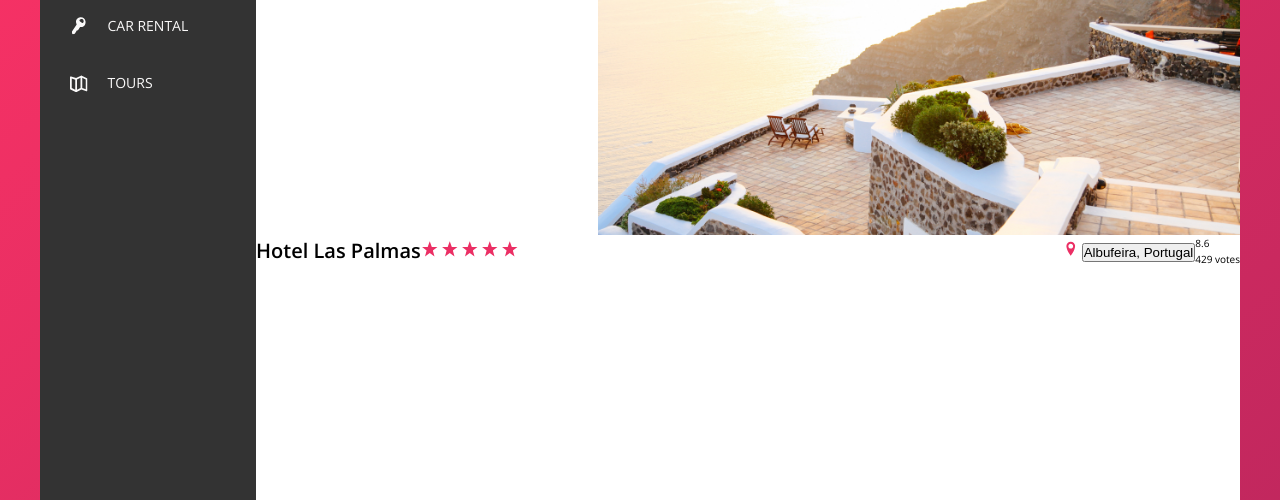
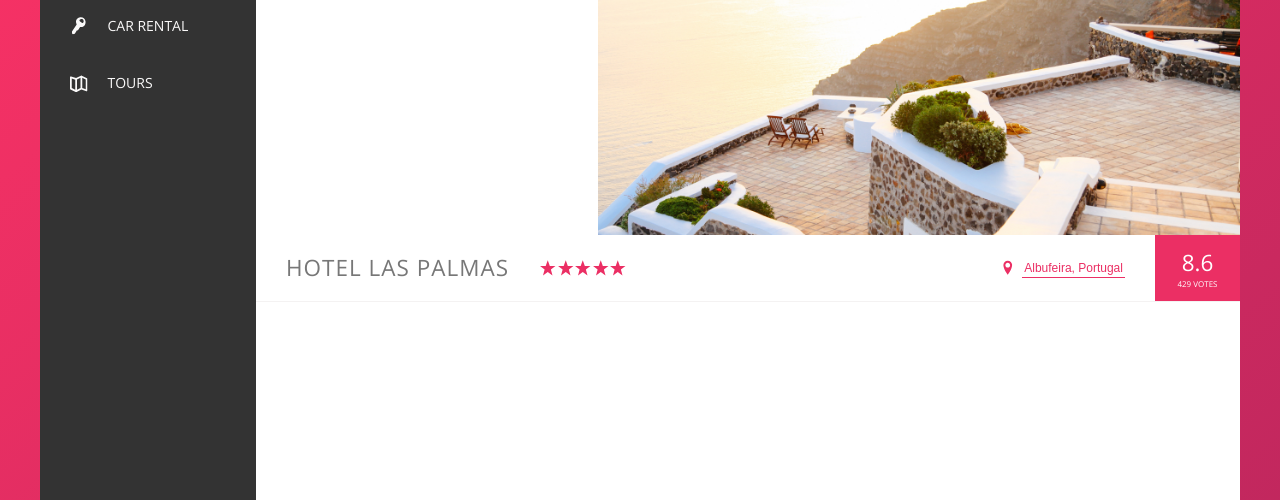
Before and after one commit to jmarc00s/Trillo, a website: page index.html in a window 1280 px wide. Shown: the part 300-800 px from the top of the page. Drawn offline with nearby package versions, Linux system fonts and the light colour scheme; files that its build step writes are made by us from their sources.

Commit message:
Finalizando seção de overview

```diff
--- a/sass/_components.scss
+++ b/sass/_components.scss
@@ -194,11 +194,20 @@
 .overview {
   display: flex;
   align-items: center;
+  border-bottom: var(--color-grey-light-2) solid 1px;
 
   &__heading {
+    font-size: 2.25rem;
+    font-weight: 300;
+    text-transform: uppercase;
+    letter-spacing: 1px;
+    padding: 1.5rem 3rem;
+    color: var(--color-grey-dark-2);
   }
 
   &__stars {
+    display: flex;
+
     margin-right: auto;
   }
 
@@ -209,15 +218,76 @@
     fill: var(--color-primary);
   }
 
+  &__icon-location {
+    margin-right: 0.6rem;
+  }
+
   &__location {
+    font-size: 1.2rem;
+    display: flex;
+    align-items: center;
   }
 
   &__rating {
+    background-color: var(--color-primary);
+    margin-left: 3rem;
+    color: var(--color-white);
+    padding: 0 2.25rem;
+    align-self: stretch;
+
+    display: flex;
+    flex-direction: column;
+    align-items: center;
+    justify-content: center;
   }
 
   &__rating-average {
+    font-size: 2.25rem;
+    font-weight: 300;
+    margin-bottom: -3px;
   }
 
   &__rating-count {
+    font-size: 0.8rem;
+    text-transform: uppercase;
   }
 }
+
+//// BUTTON INLINE
+.btn-inline {
+  border: none;
+  color: var(--color-primary);
+  font-size: inherit;
+  border-bottom: 1px solid currentColor;
+  padding: 2px;
+  display: inline-block;
+  background-color: transparent;
+  cursor: pointer;
+  transition: all 0.2s;
+
+  &:hover {
+    color: var(--color-grey-dark-1);
+  }
+
+  &:focus {
+    outline: none;
+    animation: pulsate 1s infinite;
+  }
+}
+
+@keyframes pulsate {
+  0% {
+    transform: scale(1);
+    box-shadow: none;
+  }
+
+  50% {
+    transform: scale(1.05);
+    box-shadow: 0 1rem 4rem rgba(0, 0, 0, 0.25);
+  }
+
+  100% {
+    transform: scale(1);
+    box-shadow: none;
+  }
+}
```
